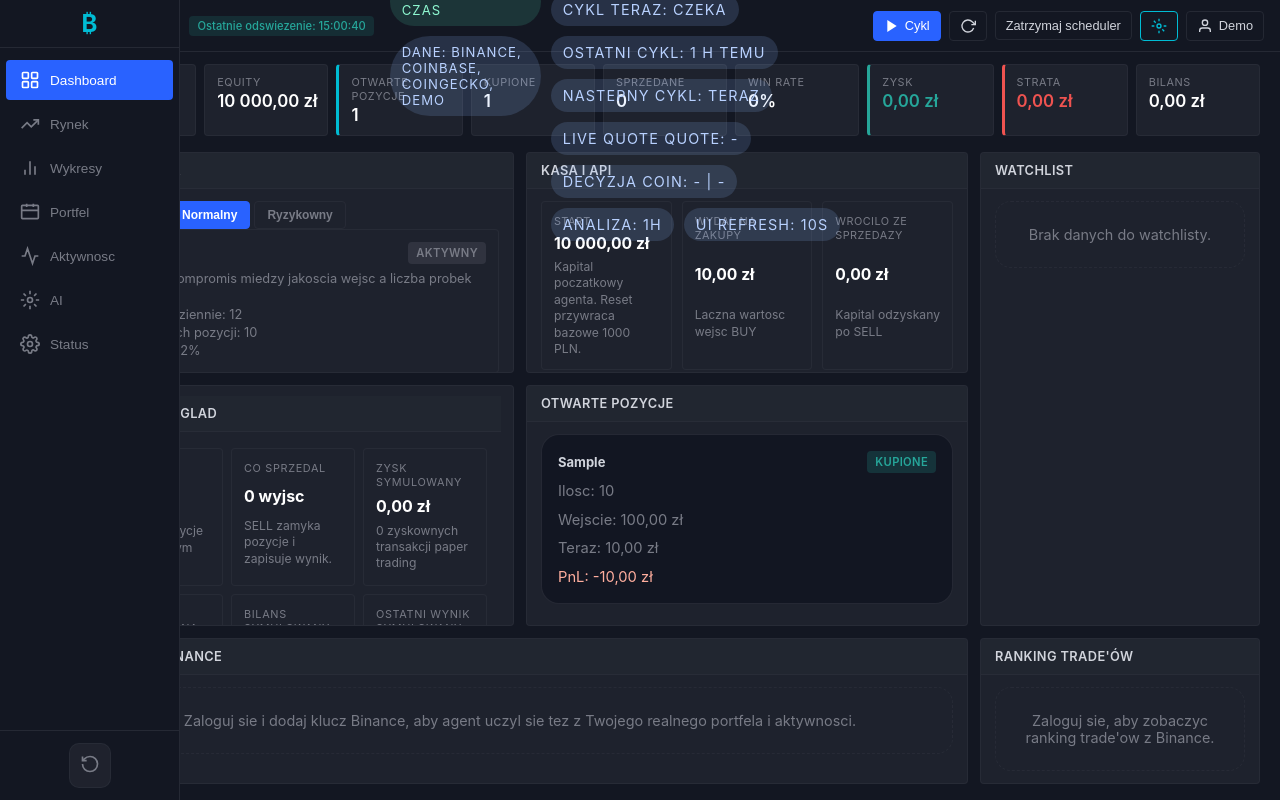
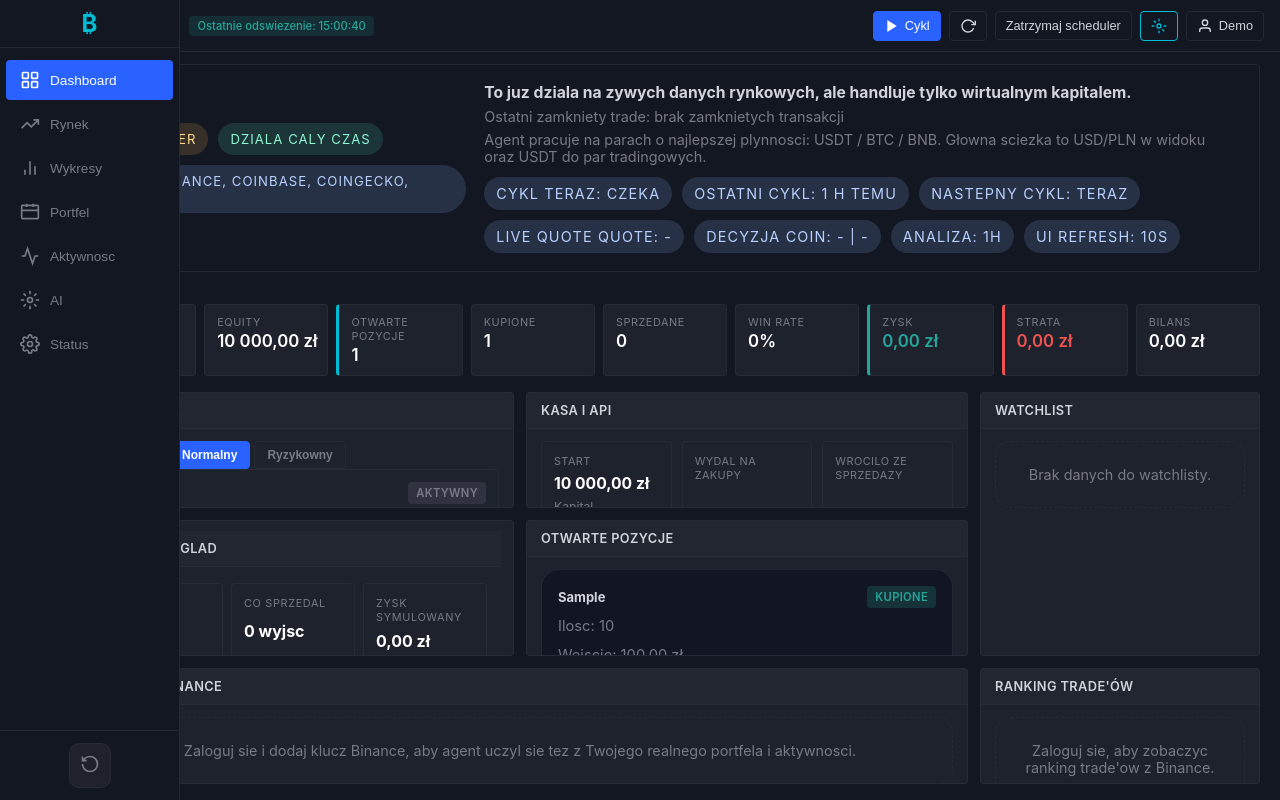
Before and after one commit to RadekZ86/agent-krypto, a FastAPI app: page / in a window 1280 px wide. Run offline with FastAPI, Linux system fonts and the light colour scheme; tables that the repository leaves empty hold one stand-in row (values such as "Sample post"); a database or web service that is not in the repository returns one stand-in record (values such as "Sample title"); data that the repository does not hold is empty.

Commit message:
fix: move mode-strip from header to dashboard content area - prevents overflow covering clickable elements on desktop

```diff
--- a/app/static/styles.css
+++ b/app/static/styles.css
@@ -200,14 +200,12 @@ body.app-mode {
     font-weight: 500;
 }
 
-.header-center {
-    flex: 1;
-    display: flex;
-    align-items: center;
-    justify-content: center;
-    gap: 10px;
-    min-width: 0;
-    overflow-x: auto;
+.mode-strip-inline {
+    background: var(--card);
+    border: 1px solid var(--line);
+    border-radius: var(--border-radius);
+    margin-bottom: 16px;
+    overflow: hidden;
 }
 
 .header-right {
@@ -752,7 +750,7 @@ body.app-mode {
         display: none;
     }
 
-    .header-center {
+    .mode-strip-inline {
         display: none;
     }
 
--- a/app/templates/index.html
+++ b/app/templates/index.html
@@ -120,7 +120,6 @@
             <h1 id="view-title">Dashboard</h1>
             <span id="status-line" class="status-badge">Ladowanie...</span>
         </div>
-        <div class="header-center" id="mode-strip"></div>
         <div class="header-right">
             <button id="run-cycle-button" class="header-btn primary" title="Uruchom cykl">
                 <svg viewBox="0 0 24 24" fill="currentColor"><polygon points="5 3 19 12 5 21 5 3"/></svg>
@@ -166,6 +165,9 @@
         <!-- ============ VIEW: DASHBOARD ============ -->
         <section class="app-view active" data-view="dashboard">
             <div class="view-content">
+
+                <!-- Agent status bar (was in header, now in-page) -->
+                <div id="mode-strip" class="mode-strip-inline mode-strip"></div>
 
                 <!-- Mobile hero balance card (visible only on mobile) -->
                 <div class="mobile-hero">
```
